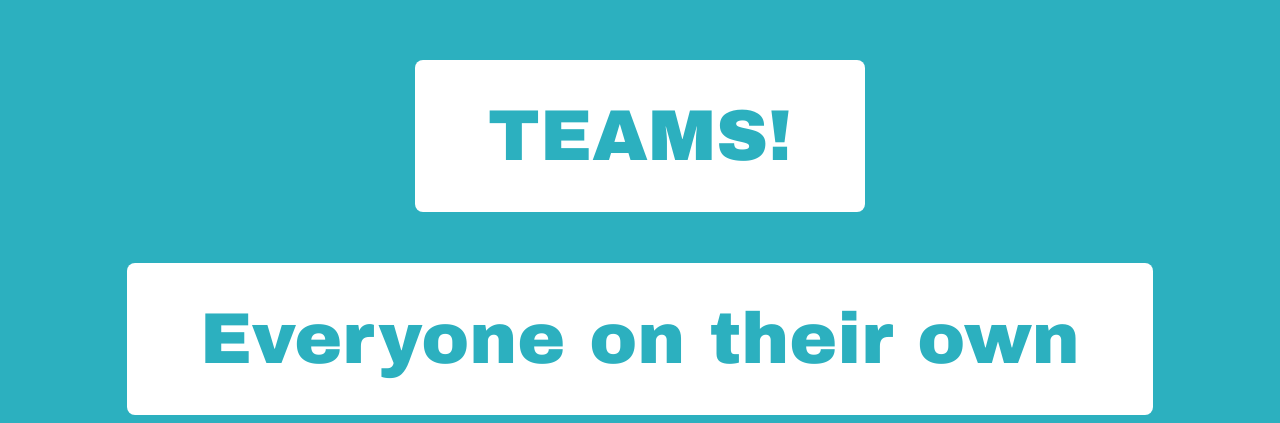
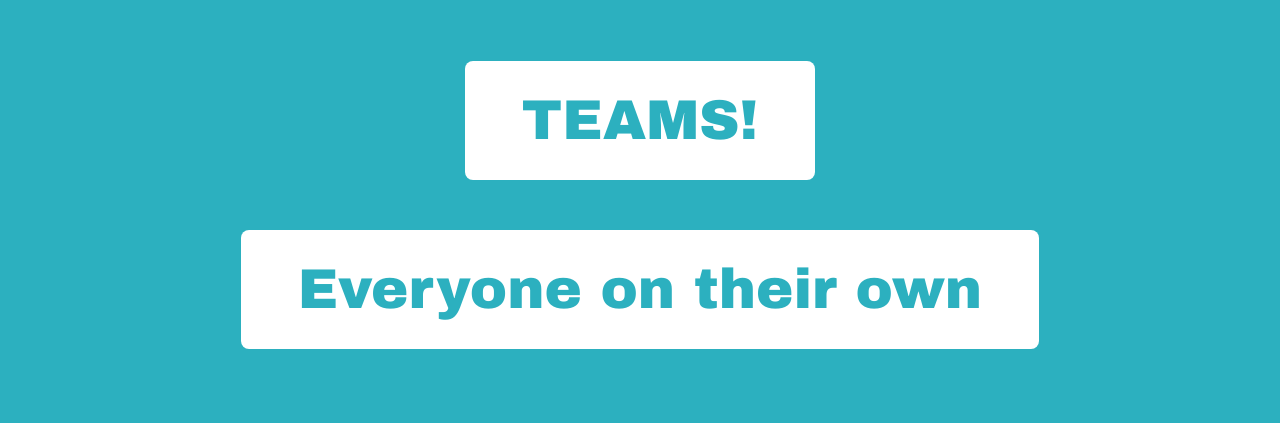
Before and after one commit to YelyzavetaMyshenyova/Drinking-Game, a plain HTML site: page index.html in a window 1280 px wide. Shown: the part 1516-1939 px from the top of the page. After the commit the page ends 1873 px from the top, so only its background shows below. Drawn offline with Linux system fonts and the light colour scheme.

Commit message:
Update styledrink.css

```diff
--- a/styledrink.css
+++ b/styledrink.css
@@ -1,6 +1,6 @@
 body
 {
-  margin-top: 5%;
+  margin-top: 6.5%;
   background-color: #2CB0BF;
   text-align: center;
 }
@@ -15,7 +15,8 @@ color: #FFFFBF;
 
 .buttonteams{
 font-family: "Arial Black", Gadget, sans-serif;
-font-size: 450%;
+font-size: 350%;
+font-weight: bold;
 display: block;
 margin: auto;
 
@@ -30,10 +31,10 @@ background-color: white;
 
 .buttonsingleplayer{
   font-family: "Arial Black", Gadget, sans-serif;
-  font-size: 450%;
+  font-size: 350%;
 display: block;
 margin: auto;
-
+font-weight: bold;
   border: solid 1px transparent;
   border-radius: 8px;
   padding: 0.5em 1em;
@@ -43,6 +44,6 @@ background-color: white;
 }
 
 .firstpagebuttons{
-margin-top: 97%;
+margin-top: 95.5%;
   display: block;
 }
```
